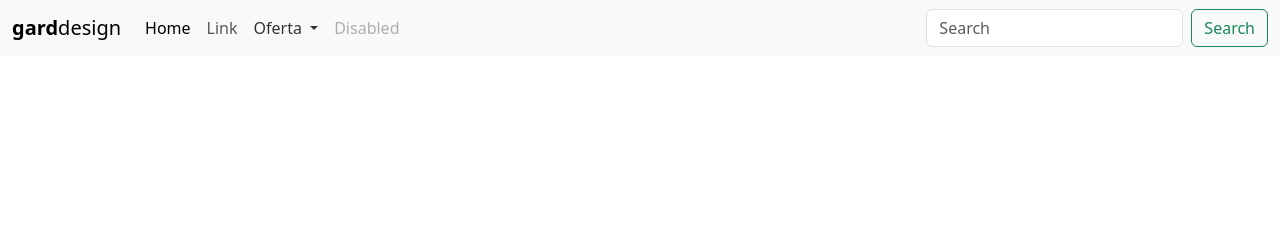
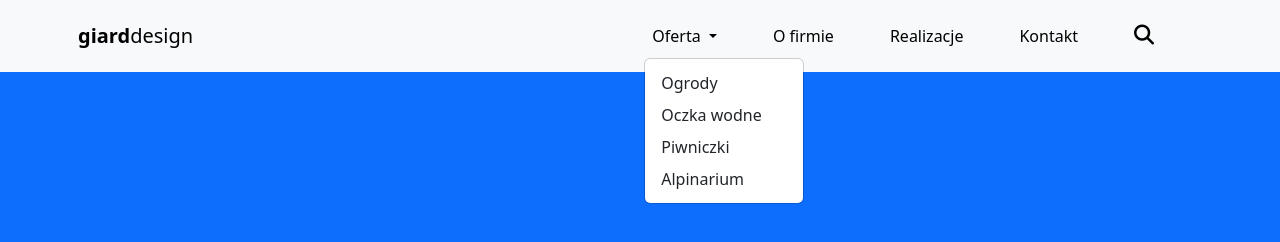
Before and after one commit to Skalik2/Projekt-strony, a plain HTML site: page index.html in a window 1280 px wide. Both pictures are taken after a click on the button "Oferta". Shown: the top 242 px of the page. Drawn offline with Linux system fonts and the light colour scheme.

Commit message:
added navbar

```diff
--- a/index.html
+++ b/index.html
@@ -5,48 +5,53 @@
     <meta name="viewport" content="width=device-width, initial-scale=1.0">
     <title>Document</title>
     <link rel="stylesheet" href="bootstrap-5.3.1-dist/css/bootstrap.css">
-    <script src="bootstrap-5.3.1-dist/js/bootstrap.js" defer></script>
+    <script src="bootstrap-5.3.1-dist/js/bootstrap.bundle.min.js" defer></script>
+    <link rel="stylesheet" href="https://cdnjs.cloudflare.com/ajax/libs/font-awesome/6.4.2/css/all.min.css" integrity="sha512-z3gLpd7yknf1YoNbCzqRKc4qyor8gaKU1qmn+CShxbuBusANI9QpRohGBreCFkKxLhei6S9CQXFEbbKuqLg0DA==" crossorigin="anonymous" referrerpolicy="no-referrer" />
+    <link rel="stylesheet" href="styles/style.css">
 </head>
 <body>
-    <div class="main-container">
+    <div class="main-container bg-primary">
         <nav class="navbar navbar-expand-lg bg-body-tertiary">
-            <div class="container-fluid">
-              <a class="navbar-brand" href="#"><b>gard</b>design</a>
+            <div class="container p-2">
+              <a class="navbar-brand" href="#"><b>giard</b>design</a>
 
               <button class="navbar-toggler" type="button" data-bs-toggle="collapse" data-bs-target="#navbarSupportedContent" aria-controls="navbarSupportedContent" aria-expanded="false" aria-label="Toggle navigation">
                 <span class="navbar-toggler-icon"></span>
               </button>
 
               <div class="collapse navbar-collapse" id="navbarSupportedContent">
-                <ul class="navbar-nav me-auto mb-2 mb-lg-0">
-                  <li class="nav-item">
-                    <a class="nav-link active" aria-current="page" href="#">Home</a>
-                  </li>
-                  <li class="nav-item">
-                    <a class="nav-link" href="#">Link</a>
-                  </li>
-                  <li class="nav-item dropdown">
+                <ul class="navbar-nav ms-auto mb-2 mb-lg-0">
+                <li class="nav-item dropdown">
                     <a class="nav-link dropdown-toggle" href="#" role="button" data-bs-toggle="dropdown" aria-expanded="false">
-                      Oferta
+                        Oferta
                     </a>
                     <ul class="dropdown-menu">
-                      <li><a class="dropdown-item" href="#">Action</a></li>
-                      <li><a class="dropdown-item" href="#">Another action</a></li>
-                      <li><hr class="dropdown-divider"></li>
-                      <li><a class="dropdown-item" href="#">Something else here</a></li>
+                        <li><a class="dropdown-item" href="#">Ogrody</a></li>
+                        <li><a class="dropdown-item" href="#">Oczka wodne</a></li>
+                        <li><a class="dropdown-item" href="#">Piwniczki</a></li>
+                        <li><a class="dropdown-item" href="#">Alpinarium</a></li>
                     </ul>
                   </li>
                   <li class="nav-item">
-                    <a class="nav-link disabled" aria-disabled="true">Disabled</a>
+                    <a class="nav-link active" aria-current="page" href="#">O firmie</a>
+                  </li>
+                  <li class="nav-item">
+                    <a class="nav-link active" aria-current="page" href="#">Realizacje</a>
+                  </li>
+                  <li class="nav-item">
+                    <a class="nav-link active" aria-current="page" href="#">Kontakt</a>
+                  </li>
+                  <li class="nav-item">
+                    <a class="nav-link active" aria-current="page" href="#"><i class="fa-solid fa-magnifying-glass fs-5"></i></a>
                   </li>
                 </ul>
-                <form class="d-flex" role="search">
-                  <input class="form-control me-2" type="search" placeholder="Search" aria-label="Search">
-                  <button class="btn btn-outline-success" type="submit">Search</button>
-                </form>
               </div>
             </div>
           </nav>
+
+          <div style="height: 10000px;"></div>
+          <div style="height: 10000px;"></div>
+          <div style="height: 10000px;"></div>
     </div>
 </body>
 </html>
--- /dev/null
+++ b/styles/style.scss
@@ -0,0 +1,5 @@
+.navbar-nav{
+    .nav-item{
+        padding-right: 40px;
+    }
+}
```
Also changed, not shown: styles/style.css (added), 1 other file.
